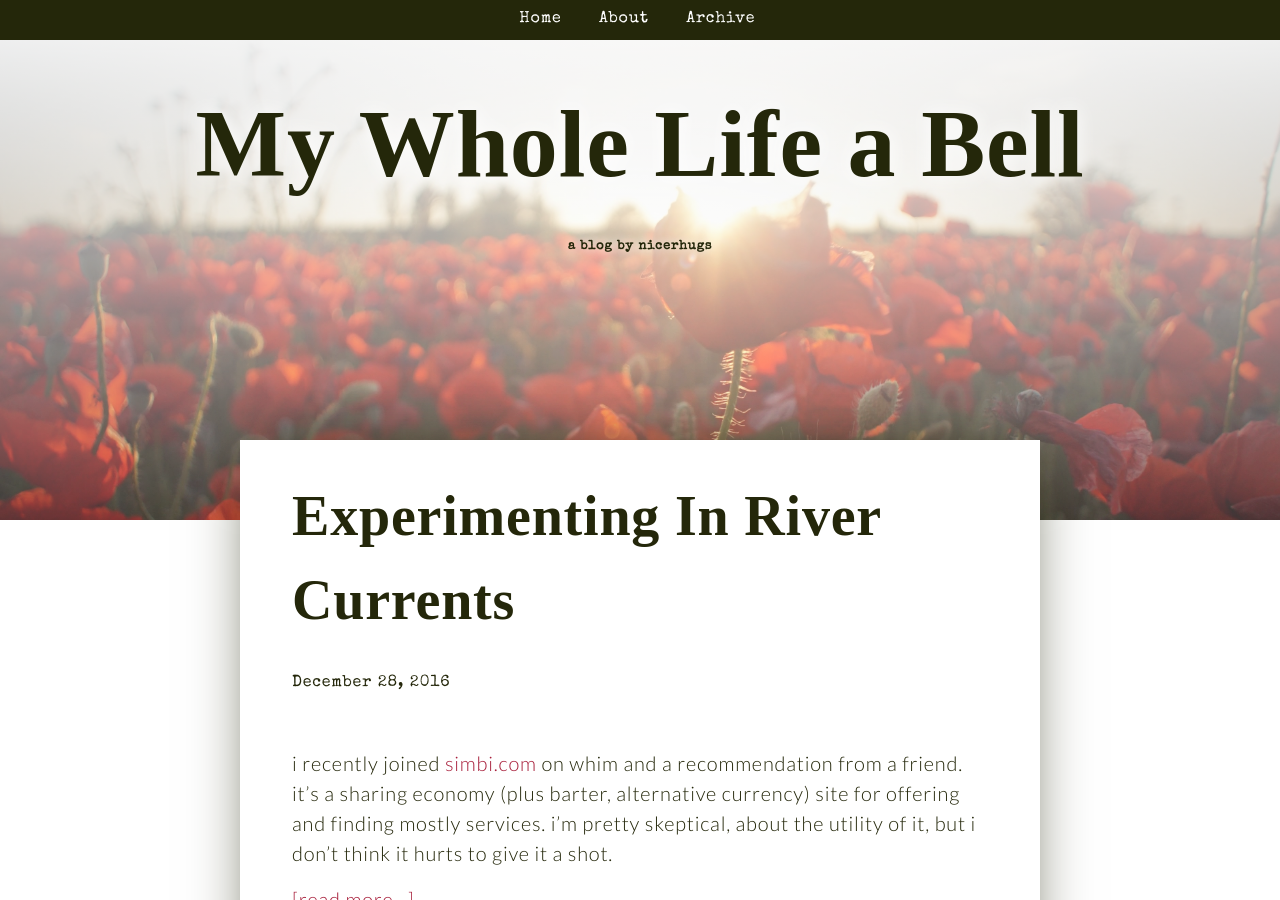
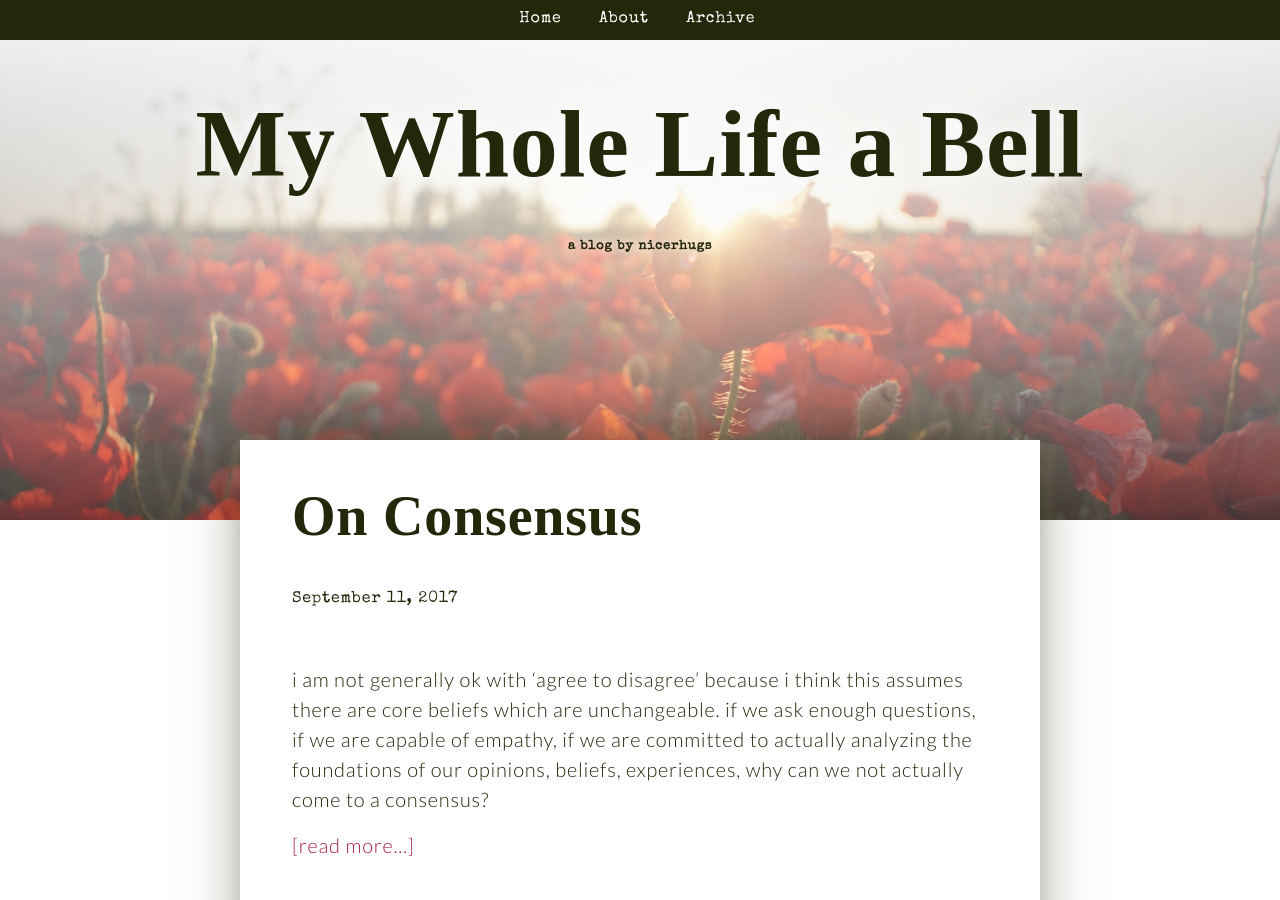
Before and after one commit to NicerHugs/blog, a Jekyll site: the page built from index.html, in a window 1280 px wide and 900 px high. Built offline with Jekyll 4.4.1, drawn with Linux system fonts in a browser that asks for light colours; nearby versions of some CDN libraries; some web fonts are replaced; a script that is not in the unit is left out; the list of posts is cut into pages by our own code.

Commit message:
consensus

```diff
--- /dev/null
+++ b/_posts/2017-09-11-on-consensus.md
@@ -0,0 +1,6 @@
+---
+layout: post
+comments: true
+---
+
+i am not generally ok with 'agree to disagree' because i think this assumes there are core beliefs which are unchangeable. if we ask enough questions, if we are capable of empathy, if we are committed to actually analyzing the foundations of our opinions, beliefs, experiences, why can we not actually come to a consensus?
```
Also changed, not shown: _posts/2016-11-04-the-incessant-why.md (+1 -1 lines).
